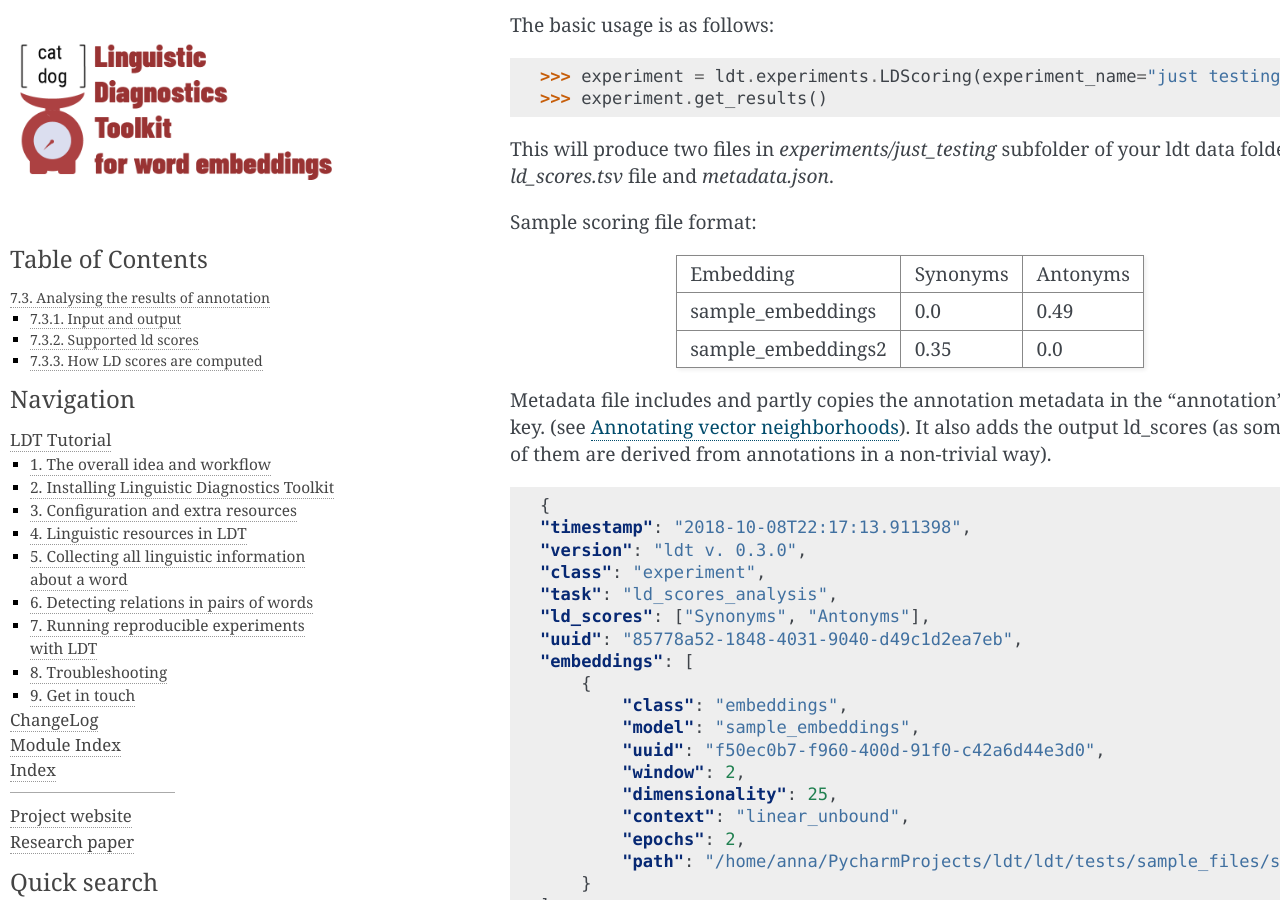
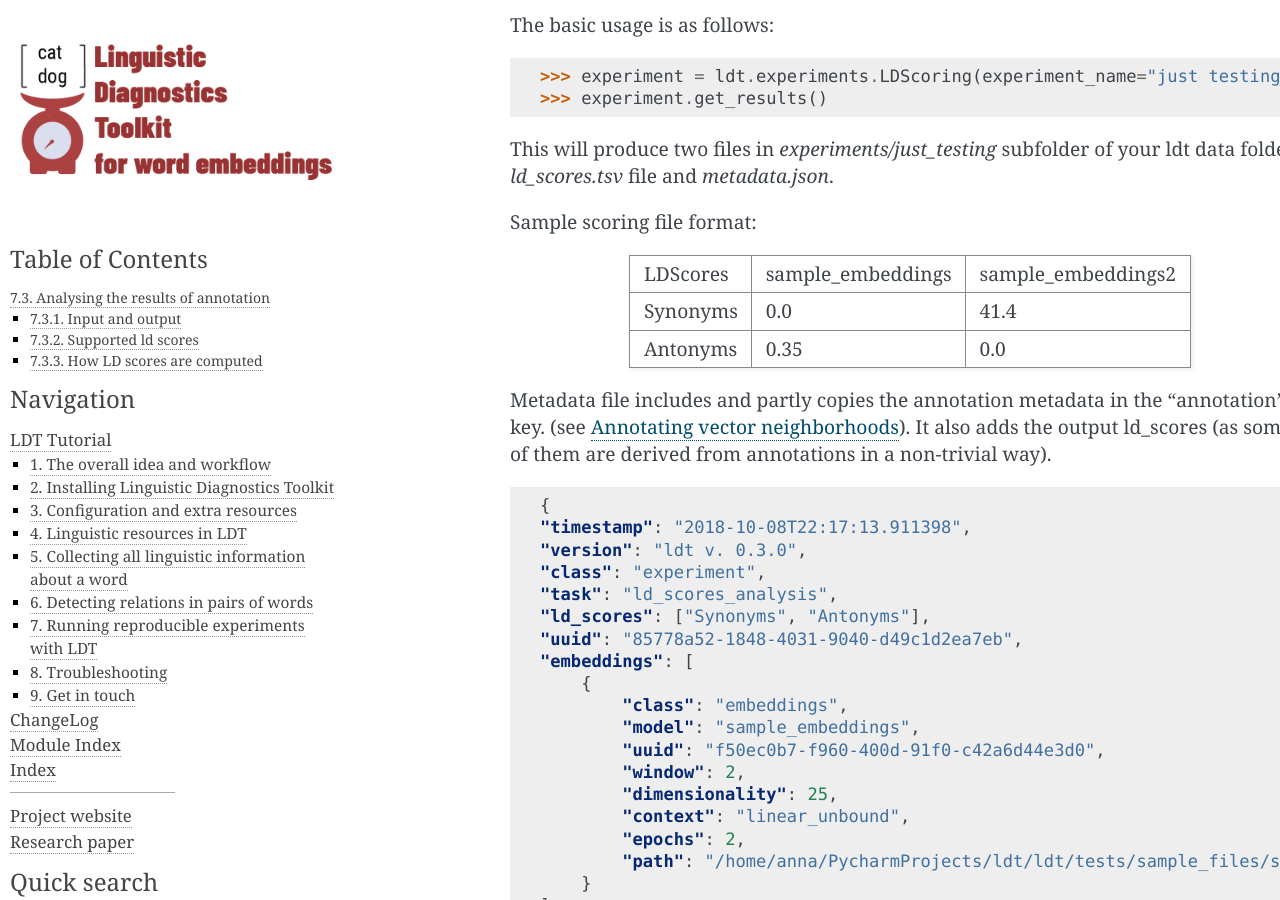
Before and after one commit to annargrs/ldt, a Sphinx documentation site: the page built from docs/source/Tutorial/experiments/analyze.rst, in a window 1280 px wide and 900 px high, scrolled down 364 px. Built offline with Sphinx 7.4.7, drawn with Linux system fonts in a browser that asks for light colours.

Commit message:
transposing ldscores table

```diff
--- a/docs/source/Tutorial/experiments/analyze.rst
+++ b/docs/source/Tutorial/experiments/analyze.rst
@@ -19,13 +19,13 @@ of your ldt data folder: `ld_scores.tsv` file and `metadata.json`.
 
 Sample scoring file format:
 
-+--------------------+----------+----------+
-| Embedding          | Synonyms | Antonyms |
-+--------------------+----------+----------+
-| sample_embeddings  | 0.0      | 0.49     |
-+--------------------+----------+----------+
-| sample_embeddings2 | 0.35     | 0.0      |
-+--------------------+----------+----------+
++----------+-------------------+--------------------+
+| LDScores | sample_embeddings | sample_embeddings2 |
++----------+-------------------+--------------------+
+| Synonyms | 0.0               | 41.4               |
++----------+-------------------+--------------------+
+| Antonyms | 0.35              | 0.0                |
++----------+-------------------+--------------------+
 
 Metadata file includes and partly copies the annotation metadata in the "annotation" key.
 (see :ref:`Annotating vector neighborhoods`).
```
Also changed, not shown: 1 other file.
